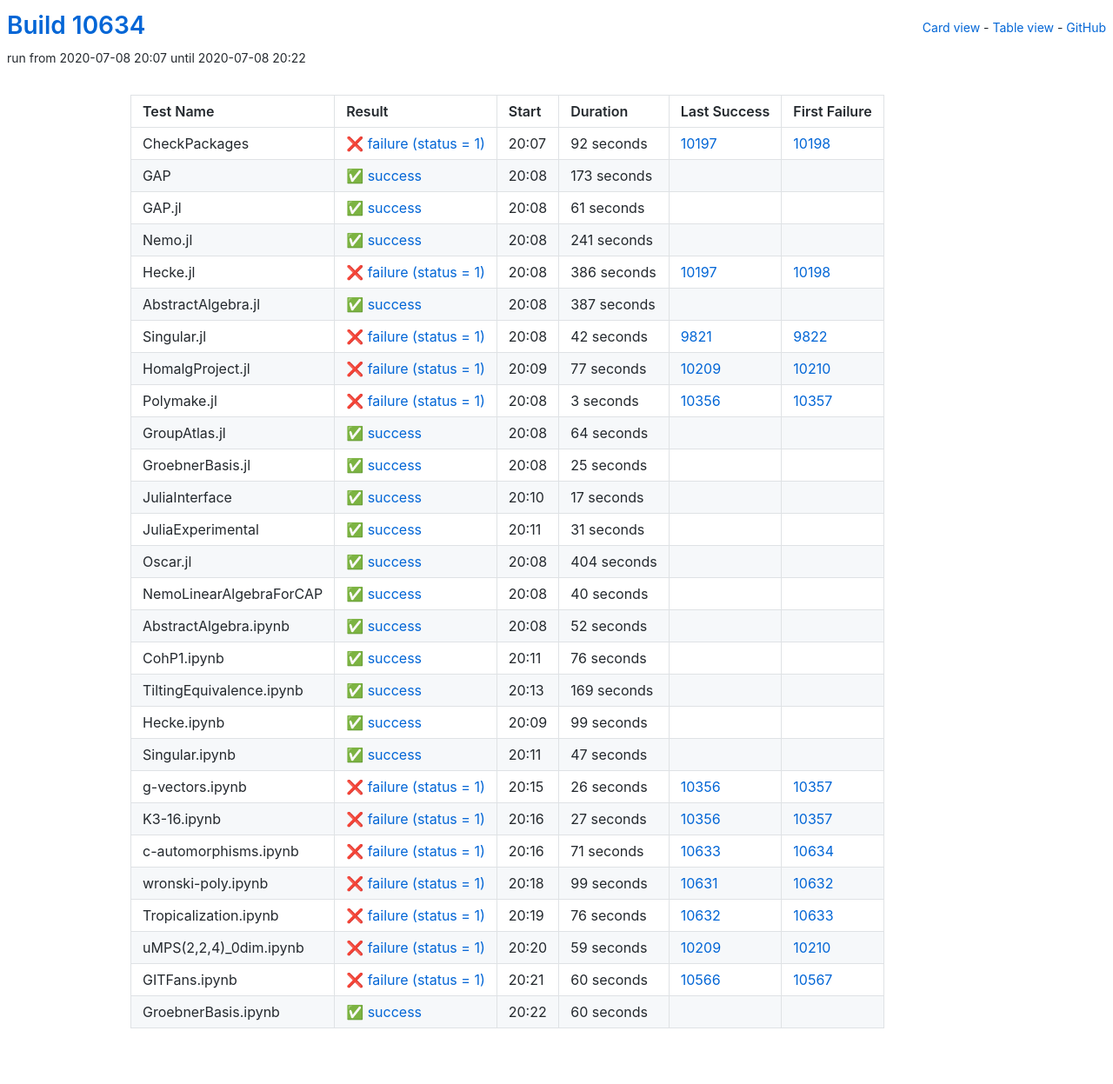
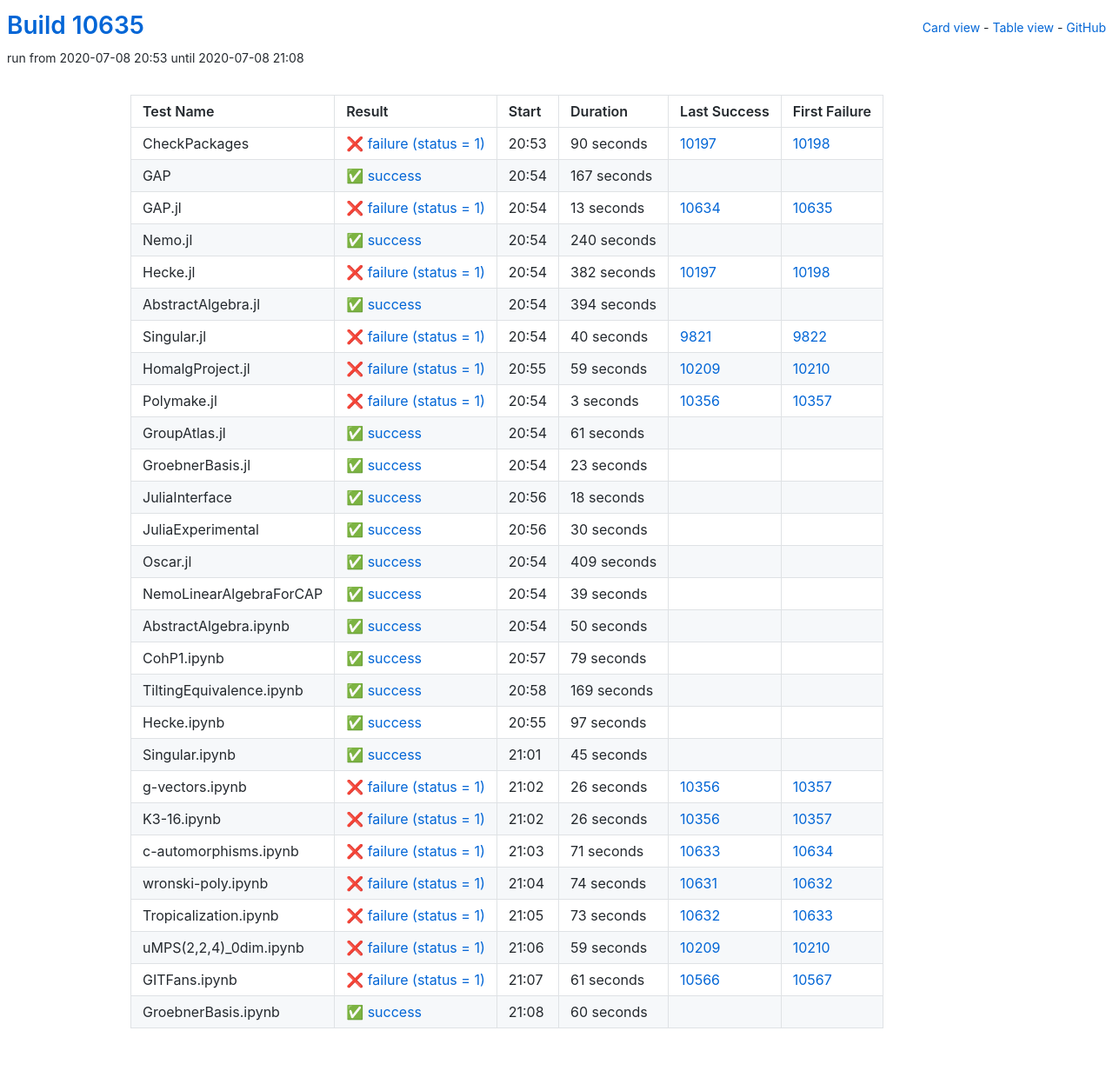
Before and after one commit to oscar-system/oscar-ci-status, a Jekyll site: the page built from table.html, in a window 1280 px wide. Shown: the whole page at 87% size. Built offline with Jekyll 4.4.1, drawn with Linux system fonts in a browser that asks for light colours.

Commit message:
Build #10635

```diff
--- a/_data/ci.yml
+++ b/_data/ci.yml
@@ -1,6 +1,6 @@
 ---
-build: 10634
-build_url: https://oscarci.mathematik.uni-kl.de/job/oscar/10634/
+build: 10635
+build_url: https://oscarci.mathematik.uni-kl.de/job/oscar/10635/
 job: oscar
 organization: oscar-system
 repo: oscar-ci-status
@@ -8,104 +8,104 @@
 tests:
 - name: CheckPackages
   id: checkpackages
-  log: https://oscarci.mathematik.uni-kl.de/job/oscar/10634/artifact/logs/build-10634/CheckPackages.log
-  start: 2020-07-08 20:07
+  log: https://oscarci.mathematik.uni-kl.de/job/oscar/10635/artifact/logs/build-10635/CheckPackages.log
+  start: 2020-07-08 20:53
   success: false
   exitcode: 1
   status: failure
-  duration: 92
+  duration: 90
   last_success: 10197
   last_success_url: https://oscarci.mathematik.uni-kl.de/job/oscar/10197/
   first_failure: 10198
   first_failure_url: https://oscarci.mathematik.uni-kl.de/job/oscar/10198/
 - name: GAP
   id: gap
-  log: https://oscarci.mathematik.uni-kl.de/job/oscar/10634/artifact/logs/build-10634/GAP.log
-  start: 2020-07-08 20:08
+  log: https://oscarci.mathematik.uni-kl.de/job/oscar/10635/artifact/logs/build-10635/GAP.log
+  start: 2020-07-08 20:54
   success: true
   exitcode: 0
   status: success
-  duration: 173
+  duration: 167
   last_success: false
   last_success_url:
   first_failure: false
   first_failure_url:
 - name: GAP.jl
   id: gap-jl
-  log: https://oscarci.mathematik.uni-kl.de/job/oscar/10634/artifact/logs/build-10634/GAP.jl.log
-  start: 2020-07-08 20:08
+  log: https://oscarci.mathematik.uni-kl.de/job/oscar/10635/artifact/logs/build-10635/GAP.jl.log
+  start: 2020-07-08 20:54
+  success: false
+  exitcode: 1
+  status: failure
+  duration: 13
+  last_success: 10634
+  last_success_url: https://oscarci.mathematik.uni-kl.de/job/oscar/10634/
+  first_failure: 10635
+  first_failure_url: https://oscarci.mathematik.uni-kl.de/job/oscar/10635/
+- name: Nemo.jl
+  id: nemo-jl
+  log: https://oscarci.mathematik.uni-kl.de/job/oscar/10635/artifact/logs/build-10635/Nemo.jl.log
+  start: 2020-07-08 20:54
   success: true
   exitcode: 0
   status: success
-  duration: 61
-  last_success: false
-  last_success_url:
-  first_failure: false
-  first_failure_url:
-- name: Nemo.jl
-  id: nemo-jl
-  log: https://oscarci.mathematik.uni-kl.de/job/oscar/10634/artifact/logs/build-10634/Nemo.jl.log
-  start: 2020-07-08 20:08
-  success: true
-  exitcode: 0
-  status: success
-  duration: 241
+  duration: 240
   last_success: false
   last_success_url:
   first_failure: false
   first_failure_url:
 - name: Hecke.jl
   id: hecke-jl
-  log: https://oscarci.mathematik.uni-kl.de/job/oscar/10634/artifact/logs/build-10634/Hecke.jl.log
-  start: 2020-07-08 20:08
+  log: https://oscarci.mathematik.uni-kl.de/job/oscar/10635/artifact/logs/build-10635/Hecke.jl.log
+  start: 2020-07-08 20:54
   success: false
   exitcode: 1
   status: failure
-  duration: 386
+  duration: 382
   last_success: 10197
   last_success_url: https://oscarci.mathematik.uni-kl.de/job/oscar/10197/
   first_failure: 10198
   first_failure_url: https://oscarci.mathematik.uni-kl.de/job/oscar/10198/
 - name: AbstractAlgebra.jl
   id: abstractalgebra-jl
-  log: https://oscarci.mathematik.uni-kl.de/job/oscar/10634/artifact/logs/build-10634/AbstractAlgebra.jl.log
-  start: 2020-07-08 20:08
+  log: https://oscarci.mathematik.uni-kl.de/job/oscar/10635/artifact/logs/build-10635/AbstractAlgebra.jl.log
+  start: 2020-07-08 20:54
   success: true
   exitcode: 0
   status: success
-  duration: 387
+  duration: 394
   last_success: false
   last_success_url:
   first_failure: false
   first_failure_url:
 - name: Singular.jl
   id: singular-jl
-  log: https://oscarci.mathematik.uni-kl.de/job/oscar/10634/artifact/logs/build-10634/Singular.jl.log
-  start: 2020-07-08 20:08
+  log: https://oscarci.mathematik.uni-kl.de/job/oscar/10635/artifact/logs/build-10635/Singular.jl.log
+  start: 2020-07-08 20:54
   success: false
   exitcode: 1
   status: failure
-  duration: 42
+  duration: 40
   last_success: 9821
   last_success_url: https://oscarci.mathematik.uni-kl.de/job/oscar/9821/
   first_failure: 9822
   first_failure_url: https://oscarci.mathematik.uni-kl.de/job/oscar/9822/
 - name: HomalgProject.jl
   id: homalgproject-jl
-  log: https://oscarci.mathematik.uni-kl.de/job/oscar/10634/artifact/logs/build-10634/HomalgProject.jl.log
-  start: 2020-07-08 20:09
+  log: https://oscarci.mathematik.uni-kl.de/job/oscar/10635/artifact/logs/build-10635/HomalgProject.jl.log
+  start: 2020-07-08 20:55
   success: false
   exitcode: 1
   status: failure
-  duration: 77
+  duration: 59
   last_success: 10209
   last_success_url: https://oscarci.mathematik.uni-kl.de/job/oscar/10209/
   first_failure: 10210
   first_failure_url: https://oscarci.mathematik.uni-kl.de/job/oscar/10210/
 - name: Polymake.jl
   id: polymake-jl
-  log: https://oscarci.mathematik.uni-kl.de/job/oscar/10634/artifact/logs/build-10634/Polymake.jl.log
-  start: 2020-07-08 20:08
+  log: https://oscarci.mathematik.uni-kl.de/job/oscar/10635/artifact/logs/build-10635/Polymake.jl.log
+  start: 2020-07-08 20:54
   success: false
   exitcode: 1
   status: failure
@@ -116,104 +116,104 @@
   first_failure_url: https://oscarci.mathematik.uni-kl.de/job/oscar/10357/
 - name: GroupAtlas.jl
   id: groupatlas-jl
-  log: https://oscarci.mathematik.uni-kl.de/job/oscar/10634/artifact/logs/build-10634/GroupAtlas.jl.log
-  start: 2020-07-08 20:08
+  log: https://oscarci.mathematik.uni-kl.de/job/oscar/10635/artifact/logs/build-10635/GroupAtlas.jl.log
+  start: 2020-07-08 20:54
   success: true
   exitcode: 0
   status: success
-  duration: 64
+  duration: 61
   last_success: false
   last_success_url:
   first_failure: false
   first_failure_url:
 - name: GroebnerBasis.jl
   id: groebnerbasis-jl
-  log: https://oscarci.mathematik.uni-kl.de/job/oscar/10634/artifact/logs/build-10634/GroebnerBasis.jl.log
-  start: 2020-07-08 20:08
+  log: https://oscarci.mathematik.uni-kl.de/job/oscar/10635/artifact/logs/build-10635/GroebnerBasis.jl.log
+  start: 2020-07-08 20:54
   success: true
   exitcode: 0
   status: success
-  duration: 25
+  duration: 23
   last_success: false
   last_success_url:
   first_failure: false
   first_failure_url:
 - name: JuliaInterface
   id: juliainterface
-  log: https://oscarci.mathematik.uni-kl.de/job/oscar/10634/artifact/logs/build-10634/JuliaInterface.log
-  start: 2020-07-08 20:10
+  log: https://oscarci.mathematik.uni-kl.de/job/oscar/10635/artifact/logs/build-10635/JuliaInterface.log
+  start: 2020-07-08 20:56
   success: true
   exitcode: 0
   status: success
-  duration: 17
+  duration: 18
   last_success: false
   last_success_url:
   first_failure: false
   first_failure_url:
 - name: JuliaExperimental
   id: juliaexperimental
-  log: https://oscarci.mathematik.uni-kl.de/job/oscar/10634/artifact/logs/build-10634/JuliaExperimental.log
-  start: 2020-07-08 20:11
+  log: https://oscarci.mathematik.uni-kl.de/job/oscar/10635/artifact/logs/build-10635/JuliaExperimental.log
+  start: 2020-07-08 20:56
   success: true
   exitcode: 0
   status: success
-  duration: 31
+  duration: 30
   last_success: false
   last_success_url:
   first_failure: false
   first_failure_url:
 - name: Oscar.jl
   id: oscar-jl
-  log: https://oscarci.mathematik.uni-kl.de/job/oscar/10634/artifact/logs/build-10634/Oscar.jl.log
-  start: 2020-07-08 20:08
+  log: https://oscarci.mathematik.uni-kl.de/job/oscar/10635/artifact/logs/build-10635/Oscar.jl.log
+  start: 2020-07-08 20:54
   success: true
   exitcode: 0
   status: success
-  duration: 404
+  duration: 409
   last_success: false
   last_success_url:
   first_failure: false
   first_failure_url:
 - name: NemoLinearAlgebraForCAP
   id: nemolinearalgebraforcap
-  log: https://oscarci.mathematik.uni-kl.de/job/oscar/10634/artifact/logs/build-10634/NemoLinearAlgebraForCAP.log
-  start: 2020-07-08 20:08
+  log: https://oscarci.mathematik.uni-kl.de/job/oscar/10635/artifact/logs/build-10635/NemoLinearAlgebraForCAP.log
+  start: 2020-07-08 20:54
   success: true
   exitcode: 0
   status: success
-  duration: 40
+  duration: 39
   last_success: false
   last_success_url:
   first_failure: false
   first_failure_url:
 - name: AbstractAlgebra.ipynb
   id: abstractalgebra-ipynb
-  log: https://oscarci.mathematik.uni-kl.de/job/oscar/10634/artifact/logs/build-10634/AbstractAlgebra.ipynb.log
-  start: 2020-07-08 20:08
+  log: https://oscarci.mathematik.uni-kl.de/job/oscar/10635/artifact/logs/build-10635/AbstractAlgebra.ipynb.log
+  start: 2020-07-08 20:54
   success: true
   exitcode: 0
   status: success
-  duration: 52
+  duration: 50
   last_success: false
   last_success_url:
   first_failure: false
   first_failure_url:
 - name: CohP1.ipynb
   id: cohp1-ipynb
-  log: https://oscarci.mathematik.uni-kl.de/job/oscar/10634/artifact/logs/build-10634/CohP1.ipynb.log
-  start: 2020-07-08 20:11
+  log: https://oscarci.mathematik.uni-kl.de/job/oscar/10635/artifact/logs/build-10635/CohP1.ipynb.log
+  start: 2020-07-08 20:57
   success: true
   exitcode: 0
   status: success
-  duration: 76
+  duration: 79
   last_success: false
   last_success_url:
   first_failure: false
   first_failure_url:
 - name: TiltingEquivalence.ipynb
   id: tiltingequivalence-ipynb
-  log: https://oscarci.mathematik.uni-kl.de/job/oscar/10634/artifact/logs/build-10634/TiltingEquivalence.ipynb.log
-  start: 2020-07-08 20:13
+  log: https://oscarci.mathematik.uni-kl.de/job/oscar/10635/artifact/logs/build-10635/TiltingEquivalence.ipynb.log
+  start: 2020-07-08 20:58
   success: true
   exitcode: 0
   status: success
@@ -224,32 +224,32 @@
   first_failure_url:
 - name: Hecke.ipynb
   id: hecke-ipynb
-  log: https://oscarci.mathematik.uni-kl.de/job/oscar/10634/artifact/logs/build-10634/Hecke.ipynb.log
-  start: 2020-07-08 20:09
+  log: https://oscarci.mathematik.uni-kl.de/job/oscar/10635/artifact/logs/build-10635/Hecke.ipynb.log
+  start: 2020-07-08 20:55
   success: true
   exitcode: 0
   status: success
-  duration: 99
+  duration: 97
   last_success: false
   last_success_url:
   first_failure: false
   first_failure_url:
 - name: Singular.ipynb
   id: singular-ipynb
-  log: https://oscarci.mathematik.uni-kl.de/job/oscar/10634/artifact/logs/build-10634/Singular.ipynb.log
-  start: 2020-07-08 20:11
+  log: https://oscarci.mathematik.uni-kl.de/job/oscar/10635/artifact/logs/build-10635/Singular.ipynb.log
+  start: 2020-07-08 21:01
   success: true
   exitcode: 0
   status: success
-  duration: 47
+  duration: 45
   last_success: false
   last_success_url:
   first_failure: false
   first_failure_url:
 - name: g-vectors.ipynb
   id: g-vectors-ipynb
-  log: https://oscarci.mathematik.uni-kl.de/job/oscar/10634/artifact/logs/build-10634/g-vectors.ipynb.log
-  start: 2020-07-08 20:15
+  log: https://oscarci.mathematik.uni-kl.de/job/oscar/10635/artifact/logs/build-10635/g-vectors.ipynb.log
+  start: 2020-07-08 21:02
   success: false
   exitcode: 1
   status: failure
@@ -260,20 +260,20 @@
   first_failure_url: https://oscarci.mathematik.uni-kl.de/job/oscar/10357/
 - name: K3-16.ipynb
   id: k3-16-ipynb
-  log: https://oscarci.mathematik.uni-kl.de/job/oscar/10634/artifact/logs/build-10634/K3-16.ipynb.log
-  start: 2020-07-08 20:16
+  log: https://oscarci.mathematik.uni-kl.de/job/oscar/10635/artifact/logs/build-10635/K3-16.ipynb.log
+  start: 2020-07-08 21:02
   success: false
   exitcode: 1
   status: failure
-  duration: 27
+  duration: 26
   last_success: 10356
   last_success_url: https://oscarci.mathematik.uni-kl.de/job/oscar/10356/
   first_failure: 10357
   first_failure_url: https://oscarci.mathematik.uni-kl.de/job/oscar/10357/
 - name: c-automorphisms.ipynb
   id: c-automorphisms-ipynb
-  log: https://oscarci.mathematik.uni-kl.de/job/oscar/10634/artifact/logs/build-10634/c-automorphisms.ipynb.log
-  start: 2020-07-08 20:16
+  log: https://oscarci.mathematik.uni-kl.de/job/oscar/10635/artifact/logs/build-10635/c-automorphisms.ipynb.log
+  start: 2020-07-08 21:03
   success: false
   exitcode: 1
   status: failure
@@ -284,32 +284,32 @@
   first_failure_url: https://oscarci.mathematik.uni-kl.de/job/oscar/10634/
 - name: wronski-poly.ipynb
   id: wronski-poly-ipynb
-  log: https://oscarci.mathematik.uni-kl.de/job/oscar/10634/artifact/logs/build-10634/wronski-poly.ipynb.log
-  start: 2020-07-08 20:18
+  log: https://oscarci.mathematik.uni-kl.de/job/oscar/10635/artifact/logs/build-10635/wronski-poly.ipynb.log
+  start: 2020-07-08 21:04
   success: false
   exitcode: 1
   status: failure
-  duration: 99
+  duration: 74
   last_success: 10631
   last_success_url: https://oscarci.mathematik.uni-kl.de/job/oscar/10631/
   first_failure: 10632
   first_failure_url: https://oscarci.mathematik.uni-kl.de/job/oscar/10632/
 - name: Tropicalization.ipynb
   id: tropicalization-ipynb
-  log: https://oscarci.mathematik.uni-kl.de/job/oscar/10634/artifact/logs/build-10634/Tropicalization.ipynb.log
-  start: 2020-07-08 20:19
+  log: https://oscarci.mathematik.uni-kl.de/job/oscar/10635/artifact/logs/build-10635/Tropicalization.ipynb.log
+  start: 2020-07-08 21:05
   success: false
   exitcode: 1
   status: failure
-  duration: 76
+  duration: 73
   last_success: 10632
   last_success_url: https://oscarci.mathematik.uni-kl.de/job/oscar/10632/
   first_failure: 10633
   first_failure_url: https://oscarci.mathematik.uni-kl.de/job/oscar/10633/
 - name: uMPS(2,2,4)_0dim.ipynb
   id: umps-2-2-4-0dim-ipynb
-  log: https://oscarci.mathematik.uni-kl.de/job/oscar/10634/artifact/logs/build-10634/uMPS-2-2-4-_0dim.ipynb.log
-  start: 2020-07-08 20:20
+  log: https://oscarci.mathematik.uni-kl.de/job/oscar/10635/artifact/logs/build-10635/uMPS-2-2-4-_0dim.ipynb.log
+  start: 2020-07-08 21:06
   success: false
   exitcode: 1
   status: failure
@@ -320,20 +320,20 @@
   first_failure_url: https://oscarci.mathematik.uni-kl.de/job/oscar/10210/
 - name: GITFans.ipynb
   id: gitfans-ipynb
-  log: https://oscarci.mathematik.uni-kl.de/job/oscar/10634/artifact/logs/build-10634/GITFans.ipynb.log
-  start: 2020-07-08 20:21
+  log: https://oscarci.mathematik.uni-kl.de/job/oscar/10635/artifact/logs/build-10635/GITFans.ipynb.log
+  start: 2020-07-08 21:07
   success: false
   exitcode: 1
   status: failure
-  duration: 60
+  duration: 61
   last_success: 10566
   last_success_url: https://oscarci.mathematik.uni-kl.de/job/oscar/10566/
   first_failure: 10567
   first_failure_url: https://oscarci.mathematik.uni-kl.de/job/oscar/10567/
 - name: GroebnerBasis.ipynb
   id: groebnerbasis-ipynb
-  log: https://oscarci.mathematik.uni-kl.de/job/oscar/10634/artifact/logs/build-10634/GroebnerBasis.ipynb.log
-  start: 2020-07-08 20:22
+  log: https://oscarci.mathematik.uni-kl.de/job/oscar/10635/artifact/logs/build-10635/GroebnerBasis.ipynb.log
+  start: 2020-07-08 21:08
   success: true
   exitcode: 0
   status: success
```
Also changed, not shown: README.md.
